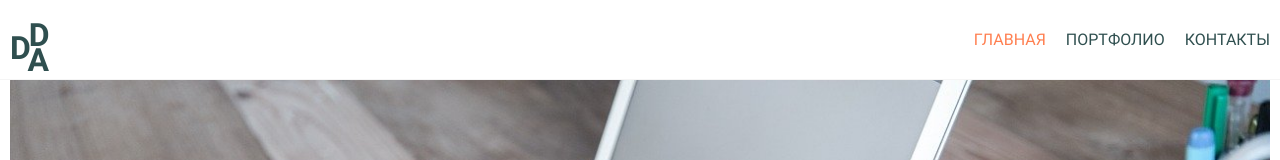
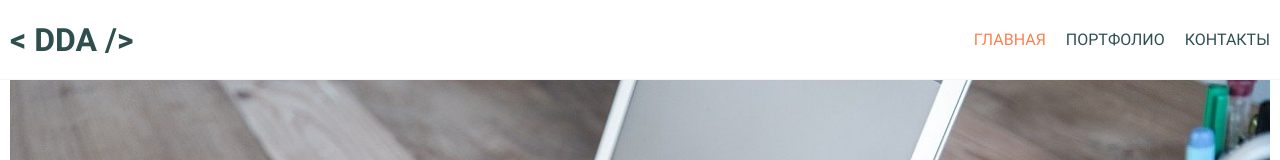
Before and after one commit to ddenis87/vue__portfolio, a Vue app: page / in a window 1280 px wide. Shown: the top 160 px of the page. Built offline with nearby package versions, Linux system fonts and the light colour scheme.

Commit message:
Modif logo

```diff
--- a/src/components/app/app-header.vue
+++ b/src/components/app/app-header.vue
@@ -1,11 +1,12 @@
 <template>
   <div class="header">
     <div>
-      <h1 class="header__title">
+      <h1 class="header__title">&lt; DDA /&gt;</h1>
+      <!-- <h1 class="header__title">
         <span class="one">D</span>
         <span class="two">D</span>
         <span class="three">A</span>
-      </h1>
+      </h1> -->
     </div>
     <div class="header__navigation">
       <ul class="menu">
@@ -47,9 +48,9 @@ export default {
     margin: 0px;
     text-transform: uppercase;
     color: darkslategray;
-    .one { transform: translate(0px, 8px); }
-    .two { transform: translate(-2px, -5px); }
-    .three { transform: translate(-24px, 20px); }
+    // .one { transform: translate(0px, 8px); }
+    // .two { transform: translate(-2px, -5px); }
+    // .three { transform: translate(-24px, 20px); }
   }
   &__navigation {
     font-size: 1em;
```
